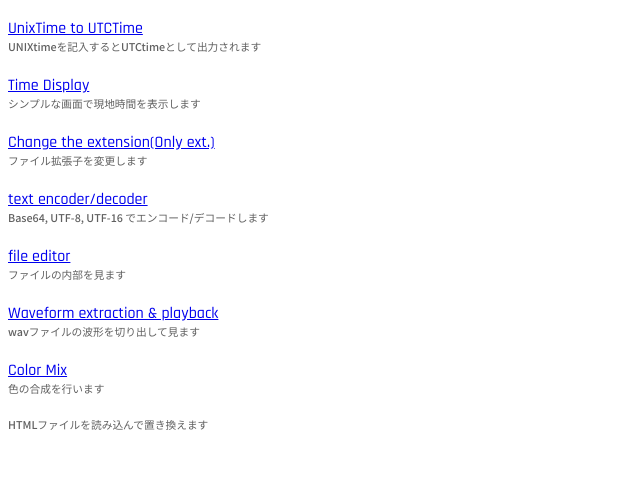
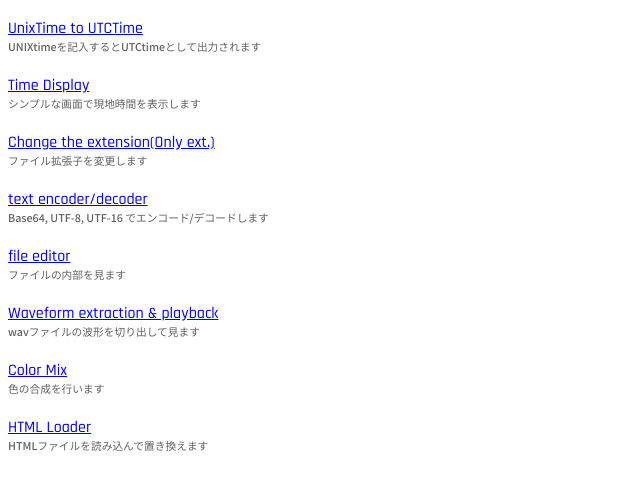
Before and after one commit to otoinu/tool, a plain HTML site: page index.html in a window 1280 px wide. Shown: the part 152-642 px from the top of the page, without its empty margins (0-640 px from the left). Drawn offline with Linux system fonts and the light colour scheme.

Commit message:
Update index.html

```diff
--- a/index.html
+++ b/index.html
@@ -47,7 +47,7 @@
     <a class="link" href="./color-mix.html">Color Mix</a><br>
     <h6 class="desc">色の合成を行います</h6><br>
 
-    <a class="link" href="./htmlLoader.html"></a>
+    <a class="link" href="./htmlLoader.html">HTML Loader</a>
     <h6 class="desc">HTMLファイルを読み込んで置き換えます</h6>
   </body>
 </html>
```
